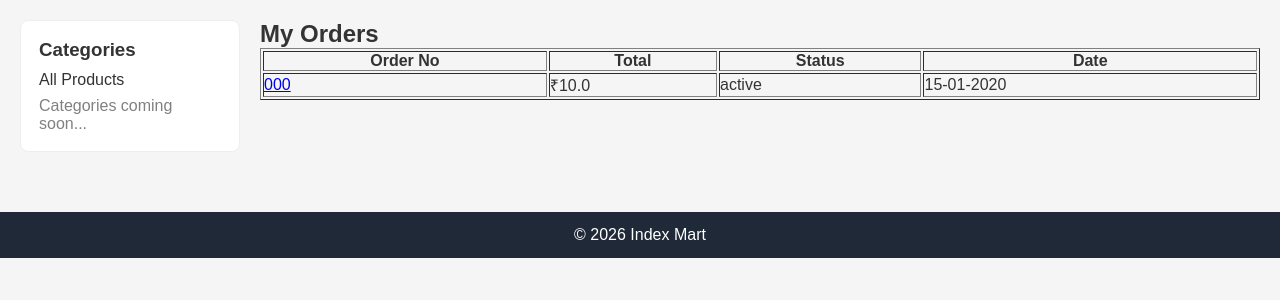
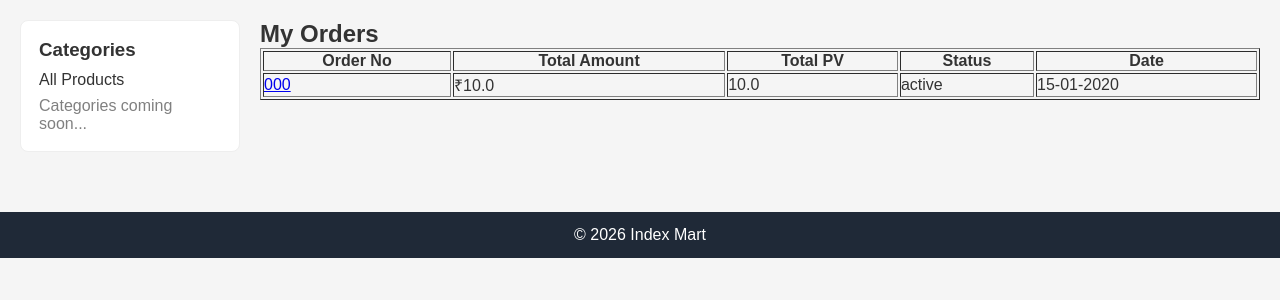
Before and after one commit to skdariyasafru/shop, a Flask app: page /my_orders in a window 1280 px wide. Shown: the part 61-361 px from the top of the page. Run offline with Flask 3, Linux system fonts and the light colour scheme; a user stored in the database is signed in; tables that the repository leaves empty hold one stand-in row (values such as "Sample post").

Commit message:
Update orders.html
Signed-off-by: skdariyasafru <sk.dariyasafru@gmail.com>

```diff
--- a/templates/orders.html
+++ b/templates/orders.html
@@ -6,7 +6,8 @@
 <table border="1" cellpadding="8" style="width:100%">
 <tr>
     <th>Order No</th>
-    <th>Total</th>
+    <th>Total Amount</th>
+    <th>Total PV</th>
     <th>Status</th>
     <th>Date</th>
 </tr>
@@ -18,11 +19,22 @@
             {{ order.grouper }}
         </a>
     </td>
+
     <td>
         ₹{{ order.list | sum(attribute='total') }}
     </td>
-    <td>{{ order.list[0].status }}</td>
-    <td>{{ order.list[0].created_at.strftime('%d-%m-%Y') }}</td>
+
+    <td>
+        {{ order.list | sum(attribute='pv_points') }}
+    </td>
+
+    <td>
+        {{ order.list[0].status }}
+    </td>
+
+    <td>
+        {{ order.list[0].created_at.strftime('%d-%m-%Y') }}
+    </td>
 </tr>
 {% endfor %}
 
```
